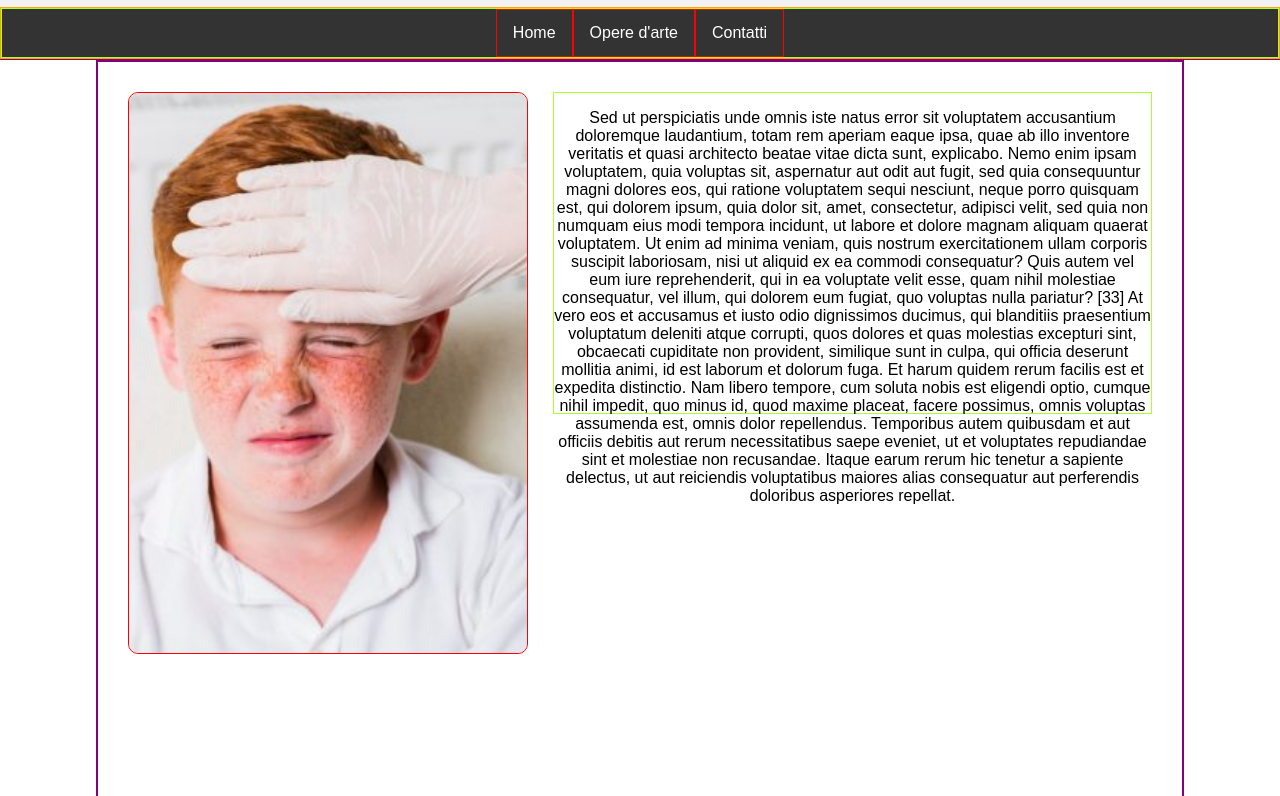
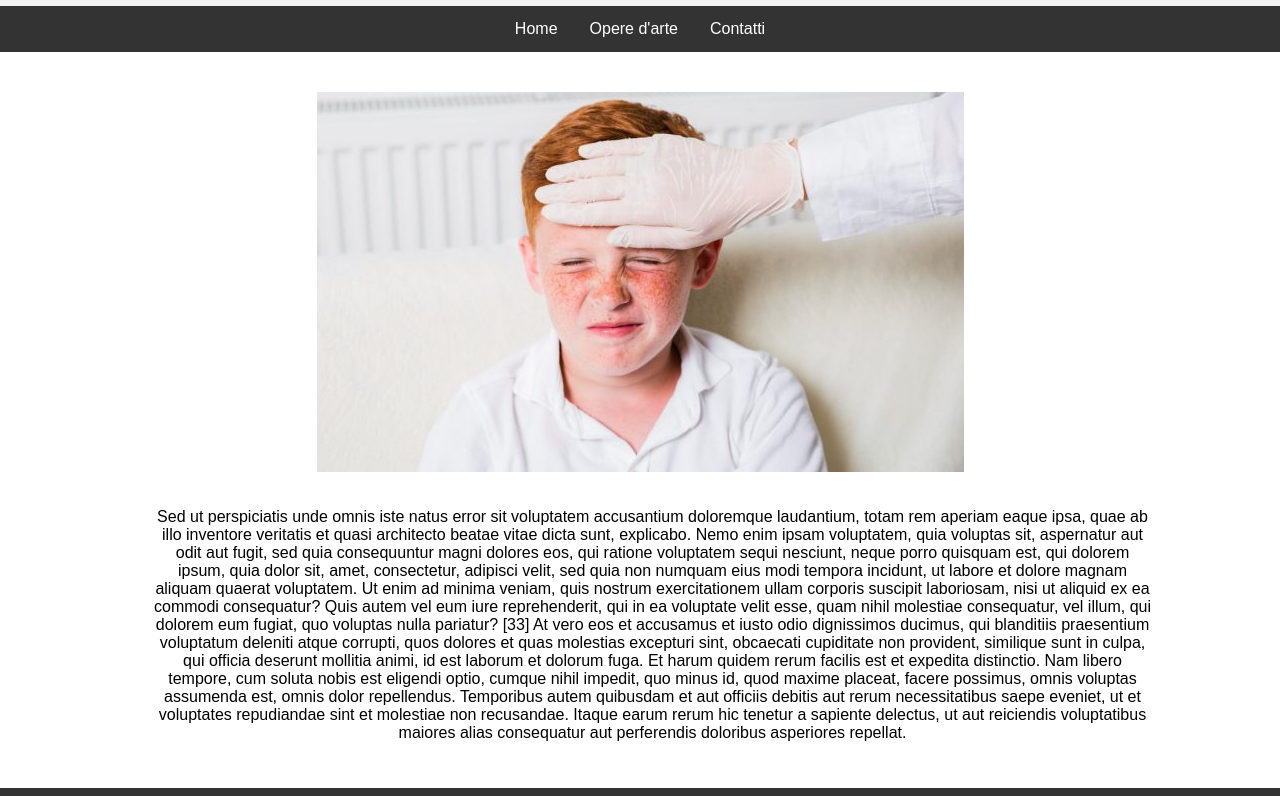
Before and after one commit to vascav/ArtGallery, a plain HTML site: page index.html in a window 1280 px wide. Shown: the part 74-870 px from the top of the page. Drawn offline with Linux system fonts and the light colour scheme.

Commit message:
Avanzamento modifiche e aggiunte  generali

```diff
--- a/assets/css/styles.css
+++ b/assets/css/styles.css
@@ -5,6 +5,7 @@ body {
     display: flex;
     flex-direction: column;
     align-items: center;
+    min-height: 100vh;
   }
 
 
@@ -14,7 +15,7 @@ body {
     text-align: center;
     padding: 0px;
     background-color: #f2f2f2;
-    border: 1px solid purple;
+    /* border: 3px solid purple; */
   }
 
   .nome {
@@ -34,7 +35,7 @@ body {
   nav {
     display: flex;
     flex-direction: row;
-    border: 1px solid orange;
+    /* border: 3px solid orange; */
   }
 
   nav ul {
@@ -46,12 +47,12 @@ body {
     justify-content: center;
     align-items: center;
     width: 100%;
-    border: 1px solid greenyellow;
+    /* border: 3px solid greenyellow; */
   }
 
   nav ul li {
     display: inline-block;
-    border: 1px solid red;
+    /* border: 3px solid red; */
   }
 
   nav ul li a {
@@ -74,8 +75,13 @@ body {
     padding: 30px;
     width: 80%;
     height: 100vh;
-    border: 2px solid purple;
+    /* border: 3px solid purple; */
+    flex: 1;
     display: flex;
+    flex-wrap: wrap;
+    flex-direction: column;
+    justify-content: center;
+    align-items: center;
   }
 
 /* FOOTER */
@@ -83,7 +89,9 @@ body {
 footer {
   padding: 15px;
   background-color: #333;
+  flex-shrink: 0;
   width: 100%;
+  height: 60px;
 }
 
 .collegamenti {
@@ -108,30 +116,26 @@ footer {
 
   /* CAROSELLO */
 
+  .biografia {
+    margin-left: 25px;
+    /* border: 3px solid greenyellow; */
+  }
+
   .carousel {
     overflow: hidden;
     margin-bottom: 10px;
-    width: 40%;
-    height: 70%;
-    border: 1px solid red;
-    border-radius: 10px;
+    height: 400px;
+    width: 700px;
+    /* border: 3px solid red; */
   }
 
   .carousel img {
     display: none;
-    height: 100%;
-    width: 100%;
-    object-fit: cover;
-    border-radius: 10px;
+    height: 400px;
+    width: 700px;
+    object-fit: scale-down;
   }
 
   .carousel img.active {
     display: inline-block;
   }
-
-  .biografia {
-    width: 60%;
-    height: 40%;
-    margin-left: 25px;
-    border: 1px solid greenyellow;
-  }
--- a/index.html
+++ b/index.html
@@ -15,7 +15,7 @@
           <p class="motto">Benvenuti nella mia galleria</p>
           <nav>
               <ul>
-              <li><a href="assets/pages/index.html" target="_blank">Home</a></li>
+              <li><a href="index.html" target="_blank">Home</a></li>
               <li><a href="assets/pages/opere.html" target="_blank">Opere d'arte</a></li>
               <li><a href="assets/pages/contattami.html" target="_blank">Contatti</a></li>
               </ul>
@@ -61,8 +61,8 @@
       <footer>
         <div class="collegamenti">
           <a href="instagram.com" target="_blank"><img class="iconasocial" src="assets/images/in.jpeg" alt="icona instagram"></a>
+          <a href="https://wa.me/3290613345" target="_blank"><img class="iconasocial" src="assets/images/wh.png" alt="icona whatsapp"></a>
           <a href="mailto:xxx@xxx.com" target="_blank"><img class="iconasocial" src="assets/images/ma.png" alt="icona email"></a>
-          <a href="https://wa.me/3290613345" target="_blank"><img class="iconasocial" src="assets/images/wh.png" alt="icona whatsapp"></a>
         </div>
       </footer>
 
```
